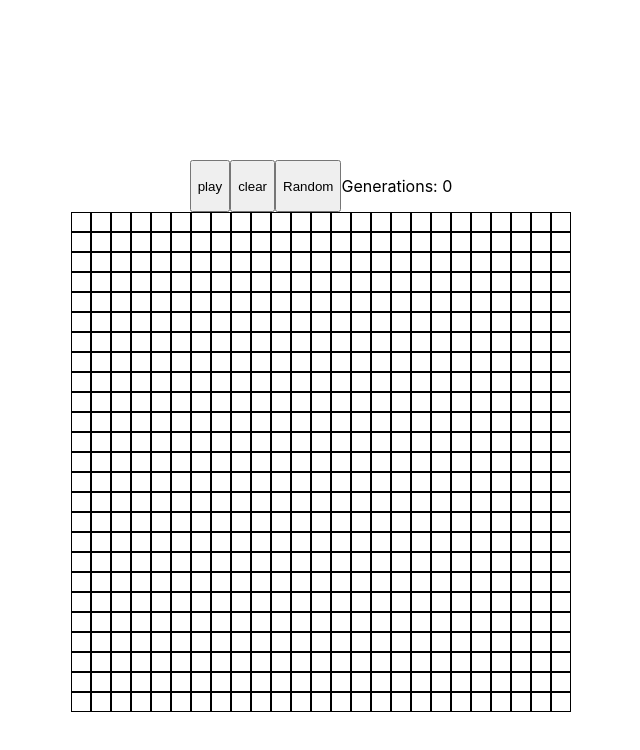
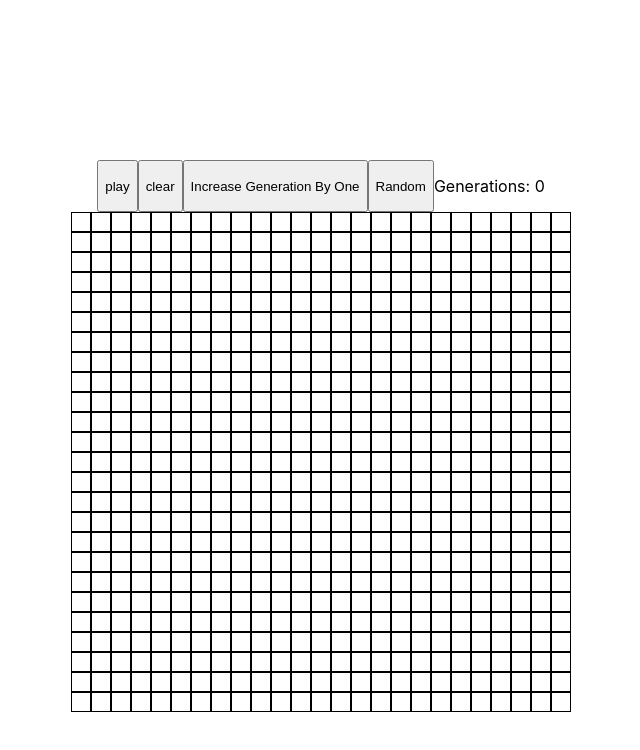
Before and after one commit to CodyBrewer/conway_game_of_life, a React (Create React App) app: page / in a window 1280 px wide. Shown: the top 750 px of the page, without its empty margins (319-959 px from the left). Built offline with nearby package versions, Linux system fonts and the light colour scheme.

Commit message:
add stepper

```diff
--- a/src/features/buttons/index.jsx
+++ b/src/features/buttons/index.jsx
@@ -74,6 +74,31 @@ const Buttons = () => {
         handlePausePlay();
     }
 
+    const stepper = () => {
+        setGrid((grid) => {
+            return produce(grid, gridCopy => {
+                for (let x = 0; x < numRows; x++) {
+                    for (let y = 0; y < numCols; y++) {
+                        let neighbors = 0
+                        operations.forEach(([xx, yy]) => {
+                            const newX = x + xx
+                            const newY = y + yy
+                            if (newX >= 0 && newX < numRows && newY >= 0 && newY < numCols) {
+                                neighbors += grid[newX][newY]
+                            }
+                        })
+                    if (neighbors < 2 || neighbors > 3) {
+                        gridCopy[x][y] = 0
+                    } else if (grid[x][y] === 0 && neighbors === 3) {
+                        gridCopy[x][y] = 1
+                    }
+                    }
+                }
+            })
+        })
+        setGeneration(prevGen => prevGen + 1)
+    }
+
 
     return (
         <div style={{
@@ -89,6 +114,9 @@ const Buttons = () => {
             >
                 clear
             </button>
+            <button onClick={stepper}>
+                Increase Generation By One
+            </button>
             <button
                 onClick={() => randomGrid()}
             >
```
